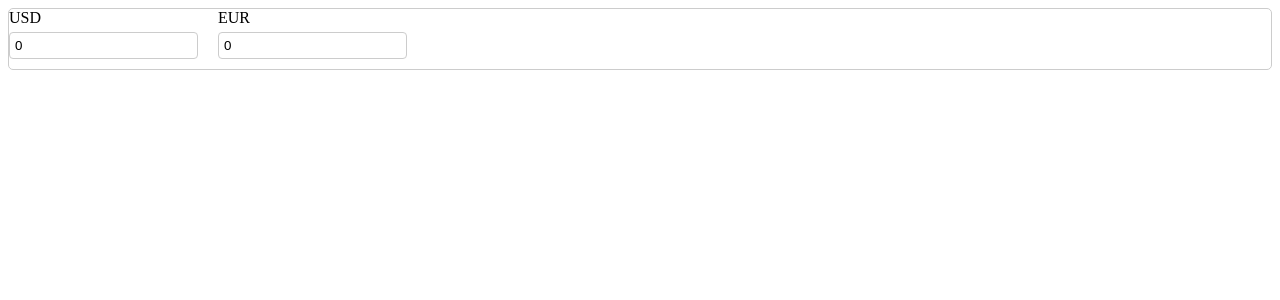
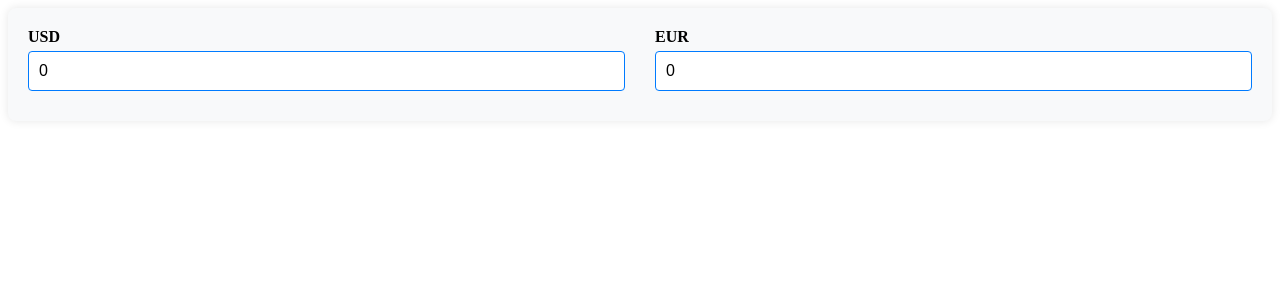
Before and after one commit to aldreks1/currency-converter, a React (Create React App) app: page / in a window 1280 px wide. Shown: the top 300 px of the page. Built offline with nearby package versions, Linux system fonts and the light colour scheme.

Commit message:
layout updates

```diff
--- a/src/App.tsx
+++ b/src/App.tsx
@@ -2,7 +2,6 @@ import React from "react";
 import { Provider } from "react-redux";
 import store from "./store";
 import CurrencyConverter from "./components/CurrencyConverter";
-
 const App: React.FC = () => {
   return (
     <Provider store={store}>
--- a/src/components/CurrencyConverter/CurrencyConverter.scss
+++ b/src/components/CurrencyConverter/CurrencyConverter.scss
@@ -1,14 +1,18 @@
 .currency-converter {
   display: flex;
-  flex-direction: row;
+  flex-direction: column;
   gap: 20px;
-  border: 1px solid #ccc;
-  border-radius: 5px;
-}
+  padding: 20px;
+  background-color: #f8f9fa;
+  border-radius: 8px;
+  box-shadow: 0 0 10px rgba(0, 0, 0, 0.1);
 
-@media (max-width: 768px) {
-  .currency-converter {
-    flex-direction: column;
-    gap: 10px;
+  @media (min-width: 768px) {
+    flex-direction: row;
+    gap: 30px;
+  }
+
+  .input-group {
+    flex: 1;
   }
 }
--- a/src/components/CurrencyInput/CurrencyInput.scss
+++ b/src/components/CurrencyInput/CurrencyInput.scss
@@ -2,14 +2,24 @@
   display: flex;
   flex-direction: column;
   margin-bottom: 10px;
-}
 
   label {
     margin-bottom: 5px;
+    color: #010101;
+    font-weight: bold;
   }
 
   input {
-  padding: 5px;
-  border: 1px solid #ccc;
+    padding: 10px;
+    border: 1px solid #007bff;
     border-radius: 4px;
+    font-size: 16px;
+    transition: border-color 0.3s ease, box-shadow 0.3s ease;
+
+    &:focus {
+      border-color: #0056b3;
+      box-shadow: 0 0 5px rgba(0, 123, 255, 0.5);
+      outline: none;
     }
+  }
+}
```
Also changed, not shown: src/App.scss (added). Lines whose indentation alone changed are shown as unchanged.
